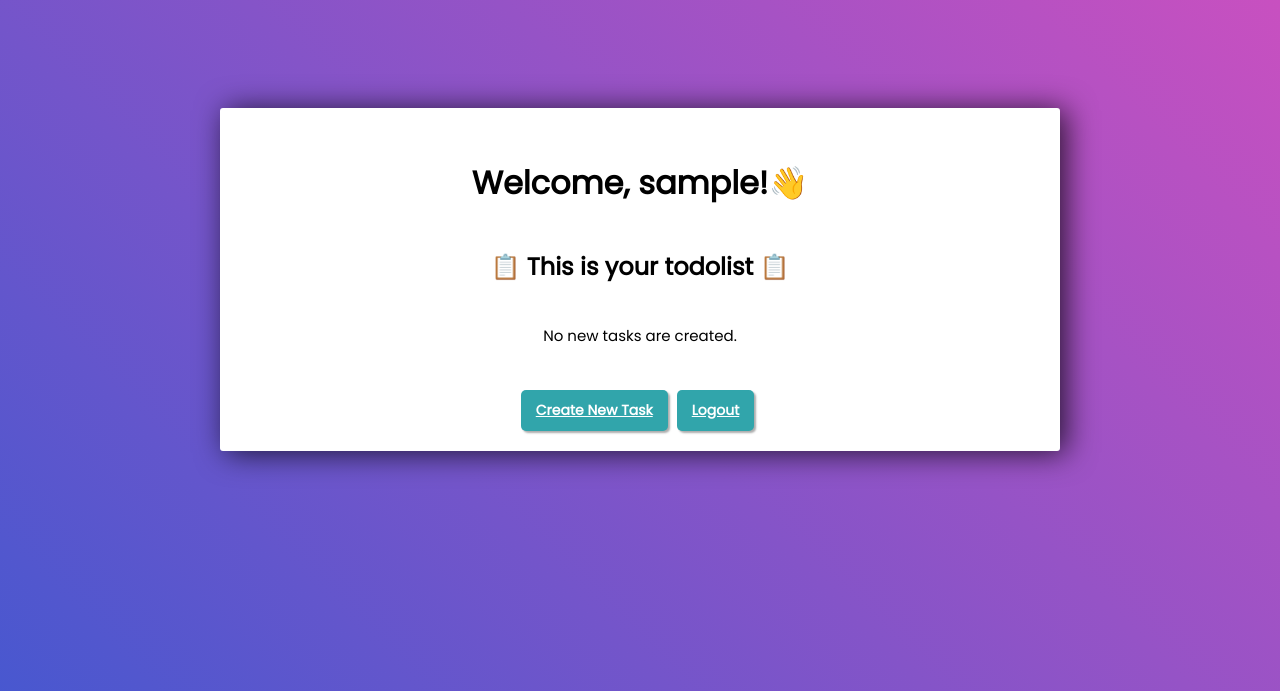
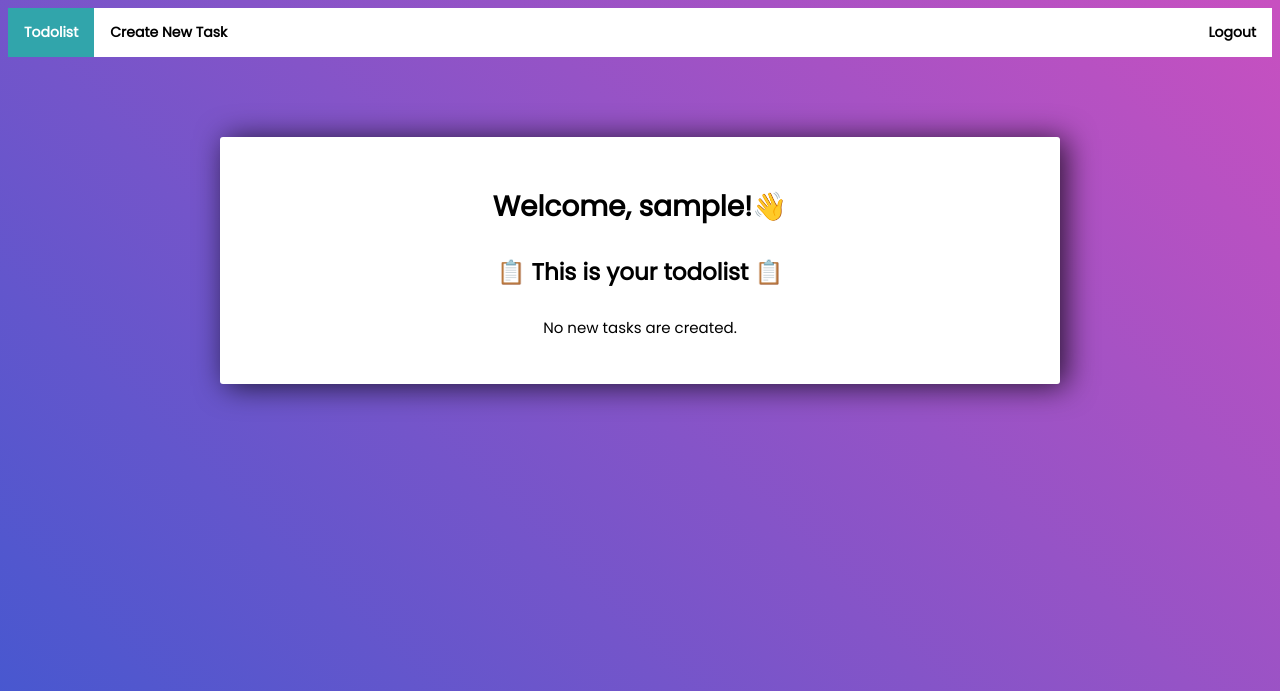
Before and after one commit to amandachristie/Tugas2-PBP, a Django app: page /todolist/ in a window 1280 px wide. Shown: the top 691 px of the page. Run offline with Django 4.2, Linux system fonts and the light colour scheme; the visitor is signed in with stand-in values (Sample User, id 1); data that the repository does not hold is empty.

Commit message:
Add navbar

```diff
--- a/todolist/static/login.css
+++ b/todolist/static/login.css
@@ -56,8 +56,8 @@ a:hover{
 }
 .button {
     border: 0px;
-    background-color: #5666b3;
     color: #fff;
+    background-color: #52ae42;
     width: 100px;
     height: 40px;
     margin-top: 15px;
--- a/todolist/static/todolist.css
+++ b/todolist/static/todolist.css
@@ -9,7 +9,7 @@ body{
 }
 .card-body {
         width:800px;
-        margin: 100px auto;
+        margin: 80px auto;
         padding:20px;
         background-color: #fff;
         border-radius: 3px;
@@ -22,10 +22,34 @@ body{
     border-radius: 10px;
     padding: 10px;
     margin: 10px;
+    margin-top: 15px;
 }
 .card:hover {
     box-shadow: 0 8px 16px 0 #4158d0;
     background-color: #eef1fe;
+}
+.topnav {
+    background-color: rgb(255, 255, 255);
+    overflow: hidden;
+}
+.topnav a {
+    float: left;
+    display: block;
+    color: #000000;
+    font-family: 'Poppins';
+    text-align: center;
+    padding: 14px 16px;
+    text-decoration: none;
+    font-size: 14px;
+    font-weight: bold;
+}
+.topnav a:hover {
+    background-color: #2c2c2c;
+    color: rgb(255, 255, 255);
+}
+.topnav a.active {
+    background-color: #31a5ab;
+    color: white;
 }
 .task-title{
     padding-left: 20px;
@@ -54,10 +78,18 @@ body{
     position: relative;
     justify-content: right;
 }
-h1,h2 {
+h1 {
     text-align: center;
     padding: 10px;
     font-family: 'Poppins';
+    font-size: 28px;
+}
+h2 {
+    text-align: center;
+    padding: 10px;
+    font-family: 'Poppins';
+    line-height: 10px;
+    font-size: 23px;
 }
 a {
     color: #fff;
@@ -69,21 +101,22 @@ a {
     font-family: 'Poppins';
     font-size: 15px;
 }
-.button1 {
+.button2 {
     border: 0px;
-        background-color: #31a5ab;
+    width: 80px;
+    background-color: #52ae42;
+    color: #fff;
     padding: 10px;
     font-family: 'Poppins';
     font-size: 14px;
     border-radius: 5px;
-        margin-right: 5px;
-        font-weight: bolder;
+    cursor: pointer;
     box-shadow: 2px 2px 2px 0px rgba(145, 145, 145, 0.75);
 }
-.button2 {
+.button3 {
     border: 0px;
     width: 80px;
-    background-color: #5666b3;
+    background-color: #b73737;
     color: #fff;
     padding: 10px;
     font-family: 'Poppins';
@@ -98,3 +131,6 @@ a {
 .button2:hover {
     background-color: #2c2c2c;
 }
+.button3:hover {
+    background-color: #2c2c2c;
+}
--- a/todolist/templates/todolist.html
+++ b/todolist/templates/todolist.html
@@ -12,6 +12,12 @@
 </head>
 
 <body>
+    <div class="topnav">
+        <a  class="active" href="{% url 'todolist:todolist' %}">Todolist</a>
+        <a href="{% url 'todolist:create_task' %}">Create New Task</a>
+        <a style="float:right" href="{% url 'todolist:logout' %}">Logout</a>
+    </div>
+
     <div class="items">
         <div class="card-body">
             <h1>Welcome, {{username}}!👋</h1>
@@ -33,7 +39,7 @@
                             </a>
 
                             <a href="/todolist/delete-task/{{task.id}}">
-                                    <button class="button2" type="submit">Delete</button>
+                                    <button class="button3" type="submit">Delete</button>
                             </a>
                         </div>
                     {% else %}
@@ -47,7 +53,7 @@
                             </a>
 
                             <a href="/todolist/delete-task/{{task.id}}">
-                                    <button class="button2" type="submit">Delete</button>
+                                    <button class="button3" type="submit">Delete</button>
                             </a>
                         </div>
                     {% endif %}
@@ -56,18 +62,6 @@
                 </div>
                 {% endfor %}
             {% endif %}
-
-
-            <br>
-
-            <center>
-            <button class="button1">
-                <a href="{% url 'todolist:create_task' %}">Create New Task</a>
-            </button>
-            <button class="button1">
-                <a href="{% url 'todolist:logout' %}">Logout</a>
-            </center>
-            </button>
         </div>
     </div>
 </body>
```
Also changed, not shown: todolist/static/create_task.css (+23 -0 lines), todolist/templates/create_task.html (+8 -0 lines). Lines whose indentation alone changed are shown as unchanged.
